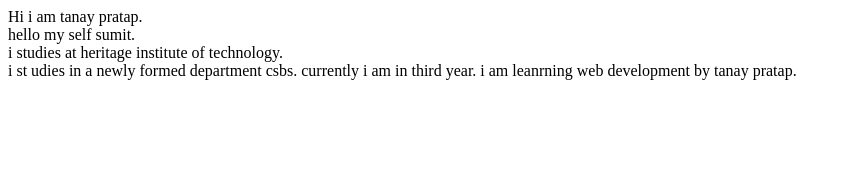
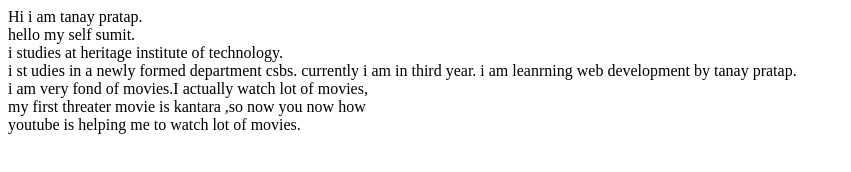
Before and after one commit to sumit2060049/student-repositery, a plain HTML site: page index.html in a window 1280 px wide. Shown: the whole page, without its empty margins (0-851 px from the left). Drawn offline with Linux system fonts and the light colour scheme.

Commit message:
upadate -on movei

```diff
--- a/index.html
+++ b/index.html
@@ -13,6 +13,9 @@
     i st udies in a newly formed department csbs.
     currently i am in third year.
 
-    i am leanrning web development by tanay pratap.
+    i am leanrning web development by tanay pratap.<br>
+    i am very fond of movies.I actually watch lot of movies,<br>
+        my first threater movie is kantara ,so now you now how<br>
+        youtube is helping me to watch lot of movies.
 </body>
 </html>
```
